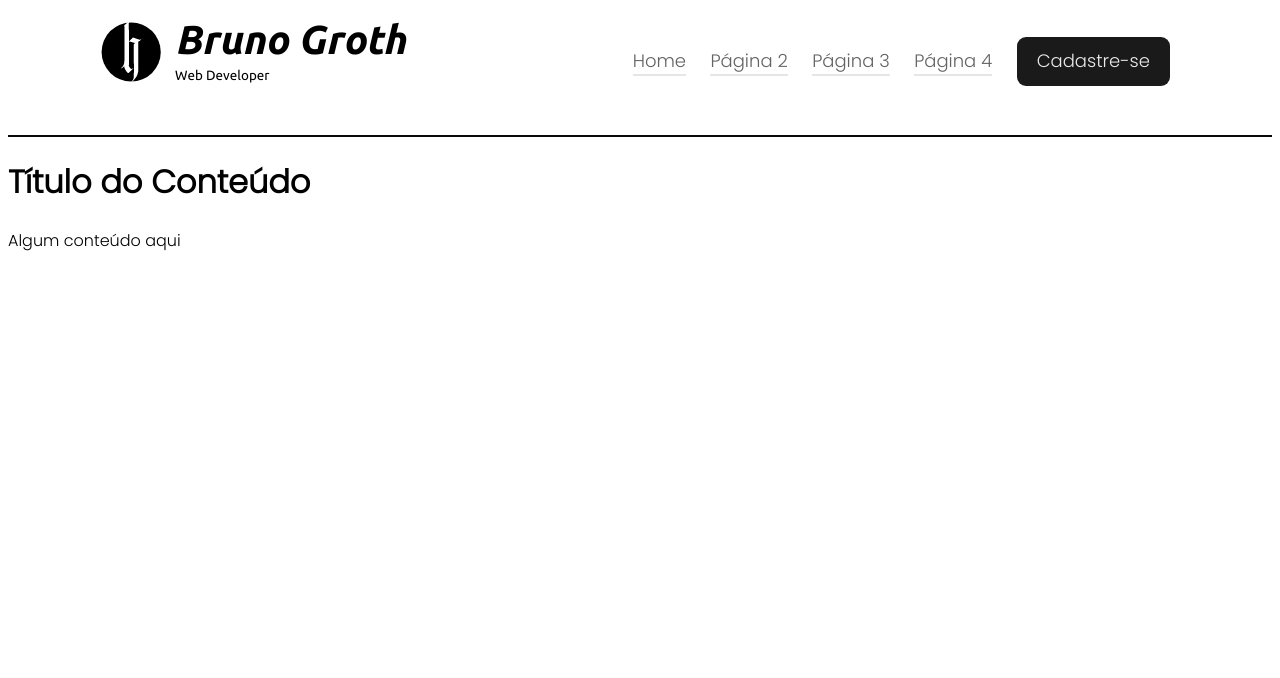
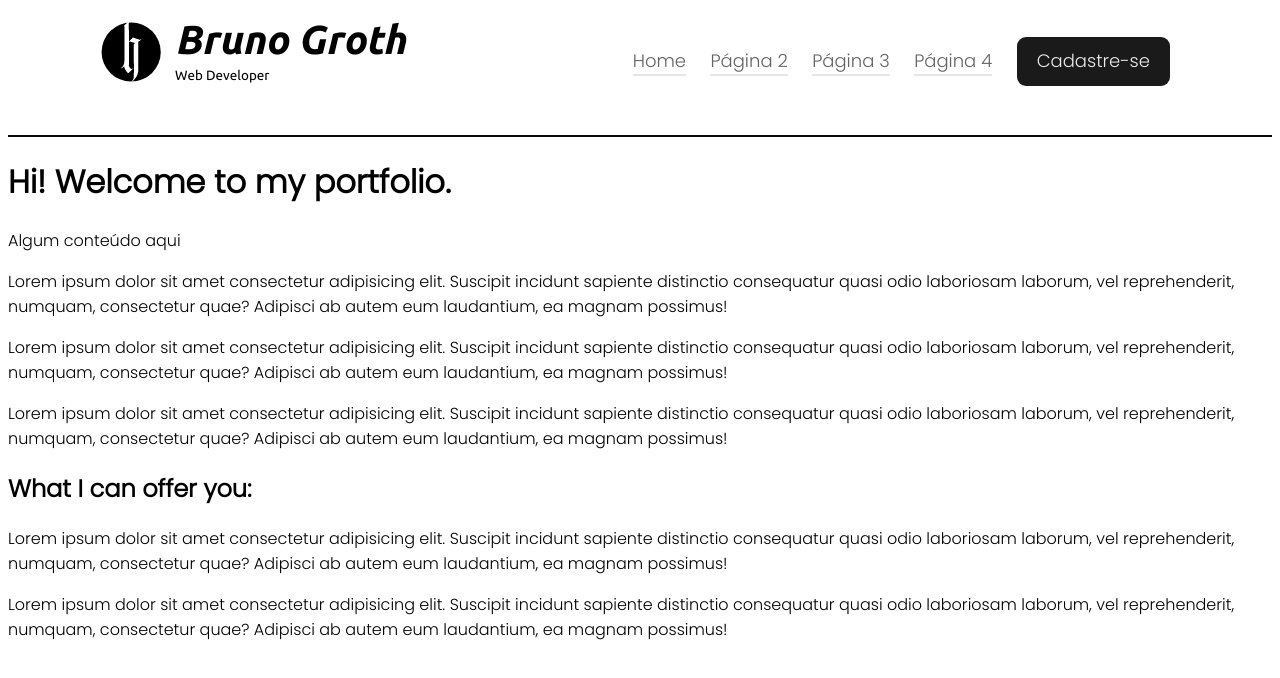
Before and after one commit to brunogroth/Learning-JavaScript, a plain HTML site: page Projeto_Bimestral/index.html in a window 1280 px wide. Drawn offline with Linux system fonts and the light colour scheme.

Commit message:
add content on view index.html

```diff
--- a/Projeto_Bimestral/index.html
+++ b/Projeto_Bimestral/index.html
@@ -26,7 +26,15 @@
             </div>
         </div>
     </header>
-    <h1>Título do Conteúdo</h1>
+    <h1>Hi! Welcome to my portfolio.</h1>
     <p>Algum conteúdo aqui</p>
+    <p>Lorem ipsum dolor sit amet consectetur adipisicing elit. Suscipit incidunt sapiente distinctio consequatur quasi odio laboriosam laborum, vel reprehenderit, numquam, consectetur quae? Adipisci ab autem eum laudantium, ea magnam possimus!</p>
+    <p>Lorem ipsum dolor sit amet consectetur adipisicing elit. Suscipit incidunt sapiente distinctio consequatur quasi odio laboriosam laborum, vel reprehenderit, numquam, consectetur quae? Adipisci ab autem eum laudantium, ea magnam possimus!</p>
+    <p>Lorem ipsum dolor sit amet consectetur adipisicing elit. Suscipit incidunt sapiente distinctio consequatur quasi odio laboriosam laborum, vel reprehenderit, numquam, consectetur quae? Adipisci ab autem eum laudantium, ea magnam possimus!</p>
+
+    <h2>What I can offer you:</h1>
+    <p>Lorem ipsum dolor sit amet consectetur adipisicing elit. Suscipit incidunt sapiente distinctio consequatur quasi odio laboriosam laborum, vel reprehenderit, numquam, consectetur quae? Adipisci ab autem eum laudantium, ea magnam possimus!</p>
+    <p>Lorem ipsum dolor sit amet consectetur adipisicing elit. Suscipit incidunt sapiente distinctio consequatur quasi odio laboriosam laborum, vel reprehenderit, numquam, consectetur quae? Adipisci ab autem eum laudantium, ea magnam possimus!</p>
+
 </body>
 </html>
```
